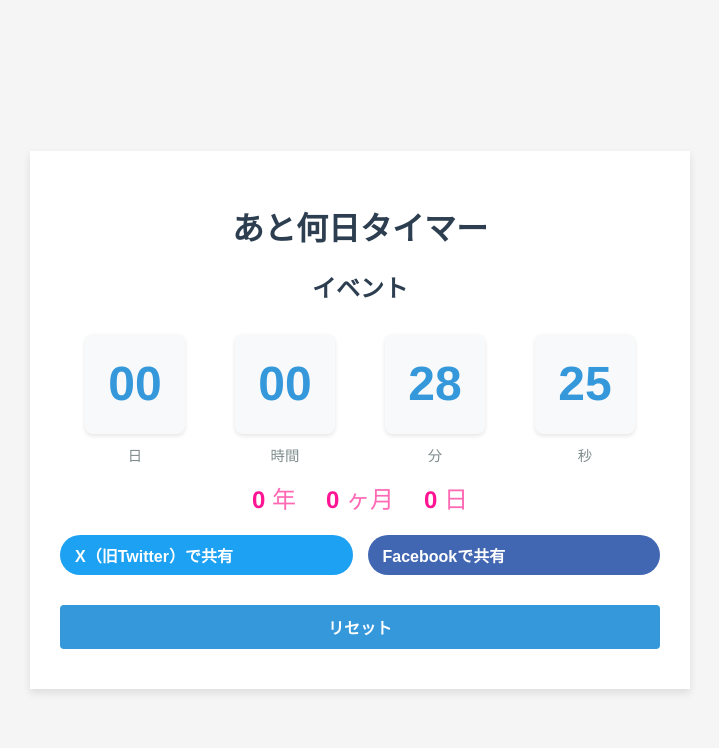
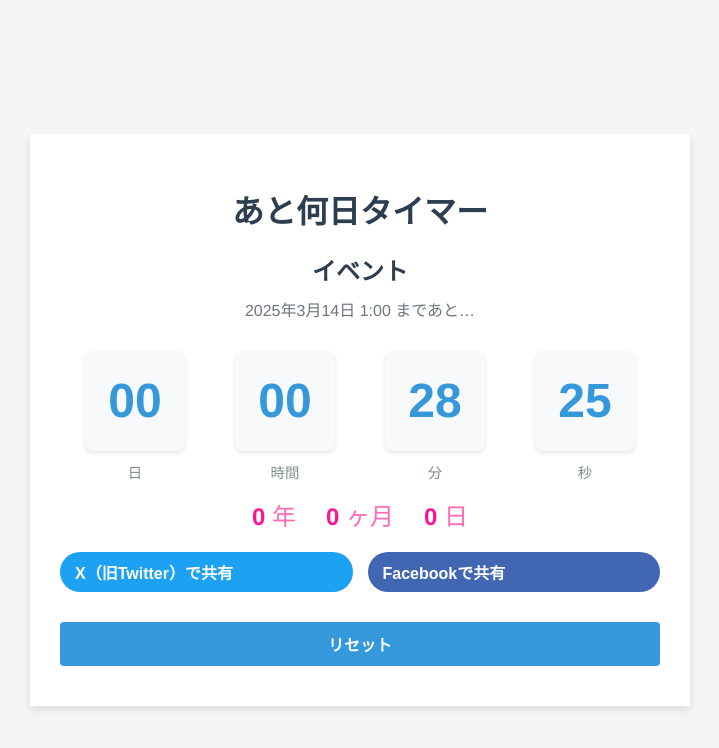
Before and after one commit to knnkanda/countdown_day, a plain HTML site: page index.html in a window 1280 px wide. Both pictures are taken after a click on the button "カウントダウン開始". Shown: the whole page, without its empty margins (280-999 px from the left). Drawn offline with Linux system fonts and the light colour scheme.

Commit message:
Update index.html

```diff
--- a/index.html
+++ b/index.html
@@ -179,6 +179,7 @@
 
         <div id="event-display" style="display: none;">
             <div class="event-title" id="display-event-name"></div>
+            <div class="target-date" id="display-target-date" style="font-size: 1rem; color: #6c757d; margin: 10px 0;"></div>
             <div class="countdown">
                 <div class="countdown-item">
                     <div class="countdown-value" id="days">00</div>
@@ -231,6 +232,7 @@
         const resetButton = document.getElementById('reset-countdown');
         const eventDisplay = document.getElementById('event-display');
         const displayEventName = document.getElementById('display-event-name');
+        const displayTargetDate = document.getElementById('display-target-date');
         const daysElement = document.getElementById('days');
         const hoursElement = document.getElementById('hours');
         const minutesElement = document.getElementById('minutes');
@@ -266,6 +268,11 @@
 
             targetDate = eventDate;
             displayEventName.textContent = eventName;
+
+            // 設定した日時を表示
+            const formattedDate = formatTargetDate(new Date(eventDate));
+            displayTargetDate.textContent = `${formattedDate} まであと…`;
+
             startCountdown();
 
             // 表示の切り替え
@@ -273,6 +280,17 @@
             document.querySelector('.input-group').style.display = 'none';
             alternativeCountdown.style.display = 'flex';
         });
+
+        // 日付フォーマット関数
+        function formatTargetDate(date) {
+            const year = date.getFullYear();
+            const month = date.getMonth() + 1;
+            const day = date.getDate();
+            const hours = date.getHours();
+            const minutes = date.getMinutes().toString().padStart(2, '0');
+
+            return `${year}年${month}月${day}日 ${hours}:${minutes}`;
+        }
 
         // リセットボタンのイベントリスナー
         resetButton.addEventListener('click', function() {
```
